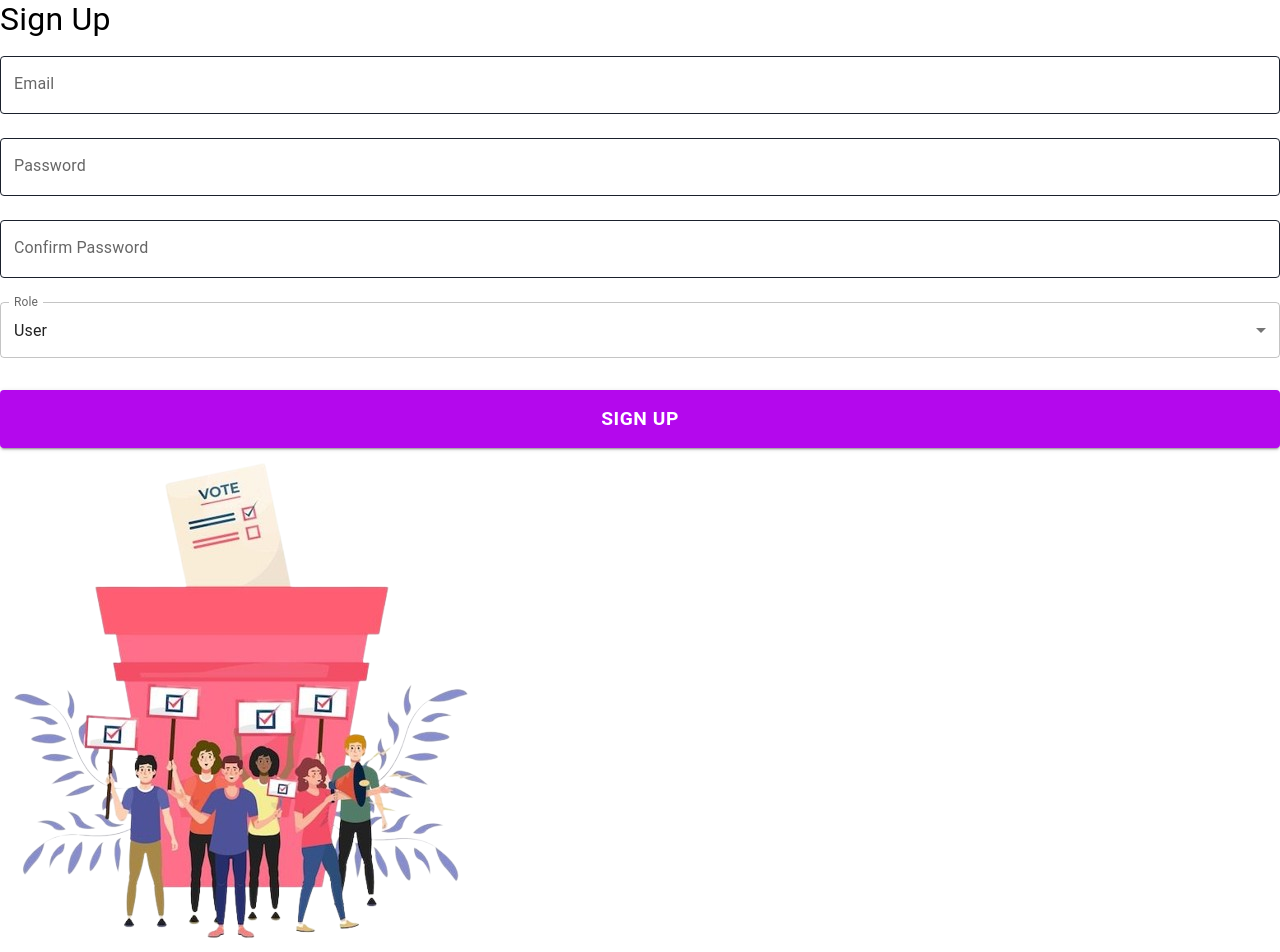
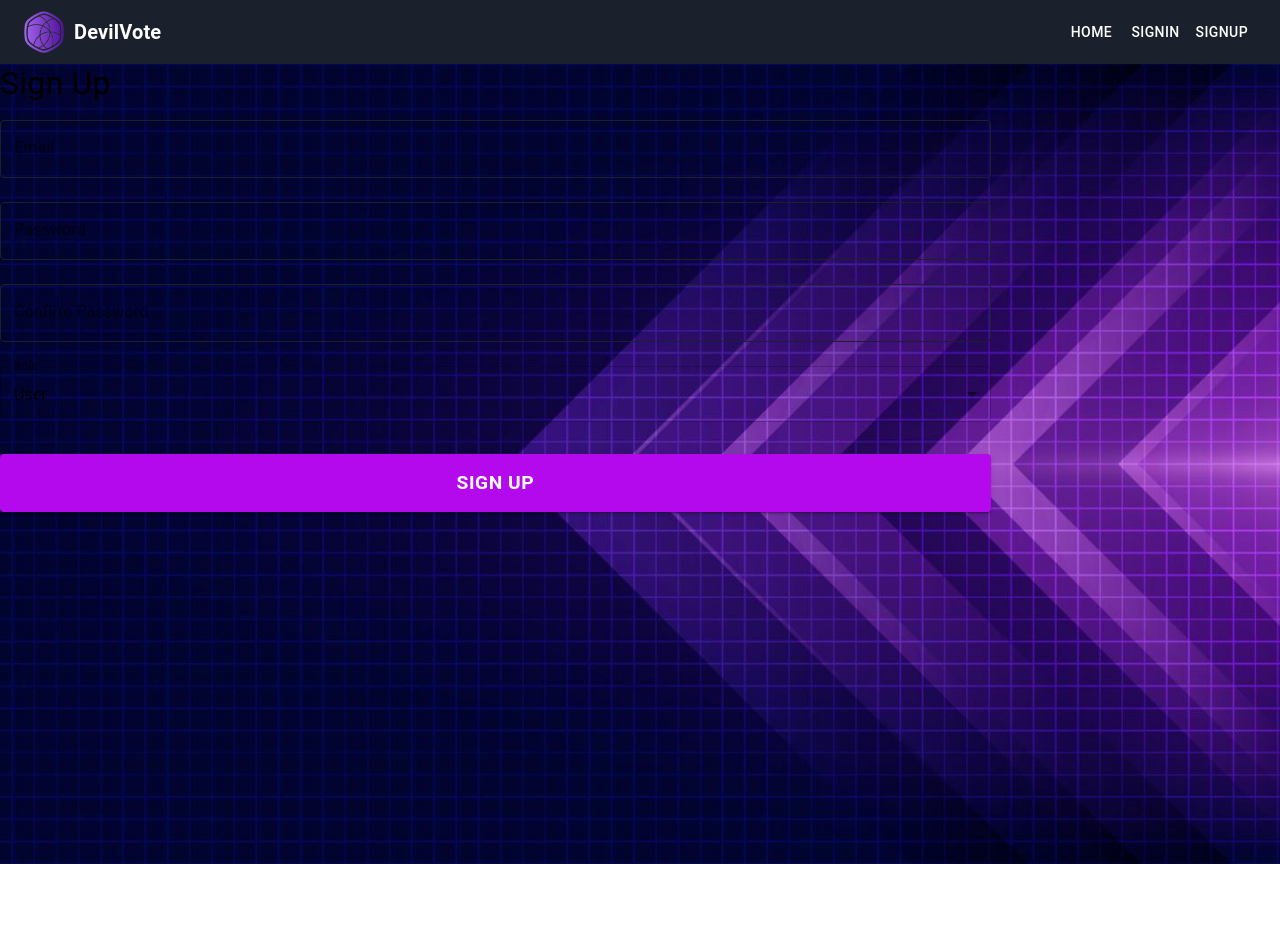
Before and after one commit to GiharaNavindu/iwb059-datadevils, a React (Vite) app in the folder Frontend/: page /sign-up in a window 1280 px wide. Shown: the top 952 px of the page. After the commit the page ends 864 px from the top, so only its background shows below. Built offline with nearby package versions, Linux system fonts and the light colour scheme.

Commit message:
signin sign up setup change

```diff
--- a/Frontend/src/pages/SignIn.jsx
+++ b/Frontend/src/pages/SignIn.jsx
@@ -121,6 +121,7 @@
 import { Button, TextField, Typography } from "@mui/material";
 import { useState } from "react";
 import { useNavigate } from "react-router-dom";
+import Header from '../components/Header';
 
 export default function SignIn() {
   const [username, setUsername] = useState("");
@@ -163,8 +164,20 @@ export default function SignIn() {
   };
 
   return (
-    <div className="flex h-screen bg-purple-50">
-      <div className="flex-1 flex justify-center items-center bg-purple-50">
+    <>
+      <Header />
+      <div
+        style={{
+          display: "flex",
+          height: "100vh",
+          backgroundImage: `url('/back9.jpg')`, // Path to your background image
+          backgroundSize: "cover", // Cover the entire screen
+          backgroundPosition: "center", // Center the background image
+          backgroundRepeat: "no-repeat", // Prevent repeating the image
+        }}
+      >
+        {/* Left Side for Form */}
+        <div className="flex-1 flex justify-center items-center">
           <div className="bg-white shadow-lg rounded-lg border-2 border-purple-500 p-12 w-[500px] transform transition-all duration-300 hover:scale-105">
             <Typography
               variant="h4"
@@ -240,13 +253,9 @@ export default function SignIn() {
             </form>
           </div>
         </div>
-      <div className="flex-1 hidden md:block relative">
-        <img
-          src="/img2.png"
-          alt="Login"
-          className="h-[700px] w-[720px] object-cover"
-        />
+        {/* Empty div on the right side for spacing */}
+        <div className="flex-1" />
       </div>
-    </div>
+    </>
   );
 }
--- a/Frontend/src/pages/SignUp.jsx
+++ b/Frontend/src/pages/SignUp.jsx
@@ -181,6 +181,7 @@ import {
 } from "@mui/material";
 import { useState } from "react";
 import { useNavigate } from "react-router-dom";
+import Header from '../components/Header';
 
 export default function SignUp() {
   const [email, setEmail] = useState("");
@@ -223,9 +224,20 @@ export default function SignUp() {
   };
 
   return (
-    <div className="flex h-screen bg-purple-50">
+    <>
+      <Header />
+      <div
+        style={{
+          display: "flex",
+          height: "100vh",
+          backgroundImage: `url('/back9.jpg')`, // Path to your background image
+          backgroundSize: "cover", // Cover the entire screen
+          backgroundPosition: "center", // Center the background image
+          backgroundRepeat: "no-repeat", // Prevent repeating the image
+        }}
+      >
         {/* Left side - Sign Up Form */}
-      <div className="flex-1 flex justify-center items-center bg-purple-50">
+        <div className="flex-1 flex justify-center items-center ">
           <div className="bg-white shadow-lg rounded-lg border-2 border-purple-500 p-12 w-[500px] transform transition-all duration-300 hover:scale-105">
             <Typography
               variant="h4"
@@ -329,14 +341,9 @@ export default function SignUp() {
           </div>
         </div>
 
-      {/* Right side - Image */}
-      <div className="flex-1 hidden md:block">
-        <img
-          src="/img2.png"
-          alt="Sign Up"
-          className="h-[700px] w-[720px] object-cover"
-        />
+        {/* Right side - Optional content or left empty */}
+        <div className="flex-1"></div> {/* You can add content here if needed */}
       </div>
-    </div>
+    </>
   );
 }
```
Also changed, not shown: Frontend/public/back9.jpg (added). Lines whose indentation alone changed are shown as unchanged.
